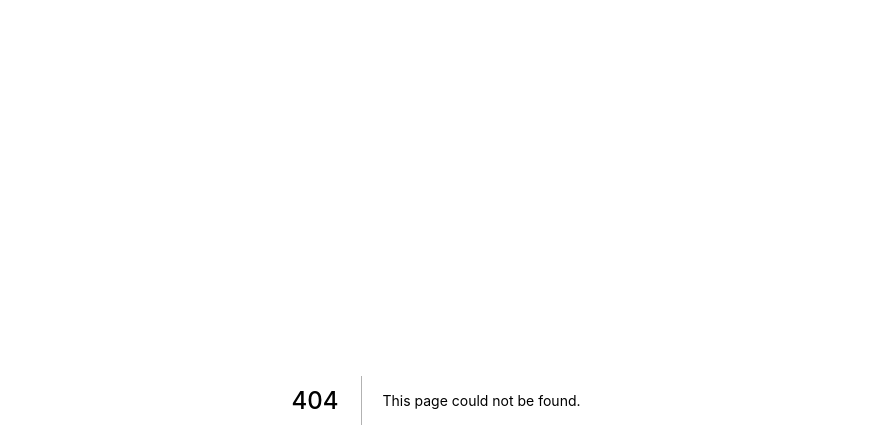
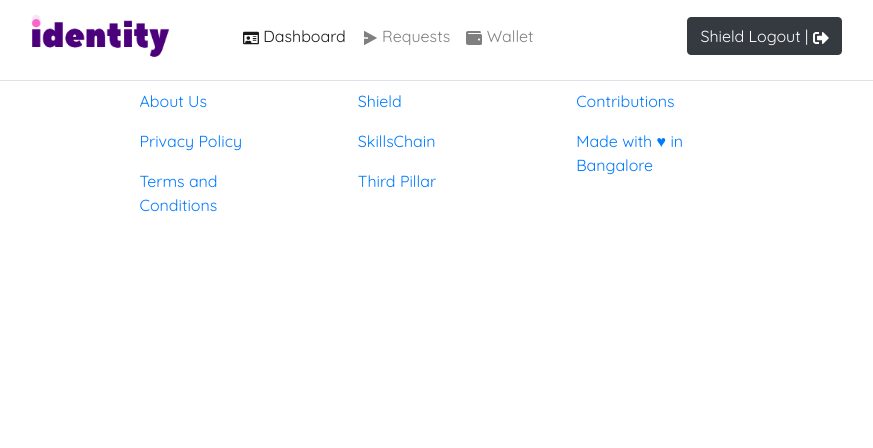
Before and after one commit to TheThirdPillar/Identity, a Next.js app in the folder identity-web-app/: page /user in a window 1280 px wide. Before the commit this address had no page. Shown: the top 448 px of the page, without its empty margins (204-1077 px from the left). Built offline with nearby package versions, Linux system fonts and the light colour scheme.

Commit message:
Added Nav for Session and other small fixes

```diff
--- a/identity-web-app/components/Topbar.js
+++ b/identity-web-app/components/Topbar.js
@@ -1,24 +1,40 @@
 import Row from 'react-bootstrap/Row'
 import Col from 'react-bootstrap/Col'
 import Navbar from 'react-bootstrap/Navbar'
+import Nav from 'react-bootstrap/Nav'
 import Button from 'react-bootstrap/Button'
-import { FaArrowCircleDown } from 'react-icons/fa'
-import { FaSignInAlt } from 'react-icons/fa'
 
 import Logo from './Logo'
+import { FaArrowCircleDown, FaSignInAlt, FaSignOutAlt, FaRegIdCard, FaWallet } from 'react-icons/fa'
+import { RiSendPlane2Fill } from "react-icons/ri"
 
-function Topbar() {
+function Topbar(props) {
   const isShieldInstalled = true
-  const isUserSession = false
+  const isUserSession = props.isUserSession
   return (
     <>
       <Row className="justify-content-center">
         <Col xs={12} md={12} lg={8}>
           <Navbar bg="white" expand="lg">
-            <Navbar.Brand href="#home">
+            <Navbar.Brand href="/">
               <Logo />
             </Navbar.Brand>
             <Navbar.Toggle />
+            {isUserSession &&
+              <Navbar.Collapse className="justify-content-center">
+                <Nav activeKey="/user">
+                  <Nav.Item>
+                    <Nav.Link href="/user"><FaRegIdCard /> Dashboard</Nav.Link>
+                  </Nav.Item>
+                  <Nav.Item>
+                    <Nav.Link href="#"><RiSendPlane2Fill /> Requests</Nav.Link>
+                  </Nav.Item>
+                  <Nav.Item>
+                    <Nav.Link href="#"><FaWallet /> Wallet</Nav.Link>
+                  </Nav.Item>
+                </Nav>
+              </Navbar.Collapse>
+            }
             <Navbar.Collapse className="justify-content-end">
               <Navbar.Text>
                 {!isShieldInstalled &&
@@ -26,9 +42,14 @@ function Topbar() {
                     Download Shield | <FaArrowCircleDown />
                   </Button>
                 }
-                {isShieldInstalled &&
+                {(isShieldInstalled && !isUserSession) &&
                   <Button variant="success" size="md">
                     Shield Login | <FaSignInAlt />
+                  </Button>
+                }
+                {(isShieldInstalled && isUserSession) &&
+                  <Button variant="dark" size="md">
+                    Shield Logout | <FaSignOutAlt />
                   </Button>
                 }
               </Navbar.Text>
--- /dev/null
+++ b/identity-web-app/layout/DefaultLayout.js
@@ -0,0 +1,16 @@
+import Topbar from '../components/Topbar'
+import Footer from '../components/Footer'
+
+function DefaultLayout(props) {
+  return (
+    <>
+      <Topbar isUserSession={props.isUserSession} />
+      <div>
+        {props.children}
+      </div>
+      <Footer />
+    </>
+  )
+}
+
+export default DefaultLayout
--- /dev/null
+++ b/identity-web-app/pages/user/index.js
@@ -0,0 +1,14 @@
+import Head from 'next/head'
+
+import DefaultLayout from '../../layout/DefaultLayout'
+
+export default function UserDashboard() {
+  const isUserSession = true
+  return (
+    <DefaultLayout isUserSession={isUserSession}>
+      <Head>
+        <title>Identity - Dashboard</title>
+      </Head>
+    </DefaultLayout>
+  )
+}
--- a/identity-web-app/styles/globals.css
+++ b/identity-web-app/styles/globals.css
@@ -4,7 +4,7 @@ html,
 body {
   padding: 0;
   margin: 0;
-  font-family: 'Quicksand', sans-serif;
+  font-family: 'Quicksand', sans-serif !important;
 }
 
 a {
```
Also changed, not shown: identity-web-app/components/Layout.js (deleted, +0 -19 lines), identity-web-app/pages/index.js (+4 -3 lines).
